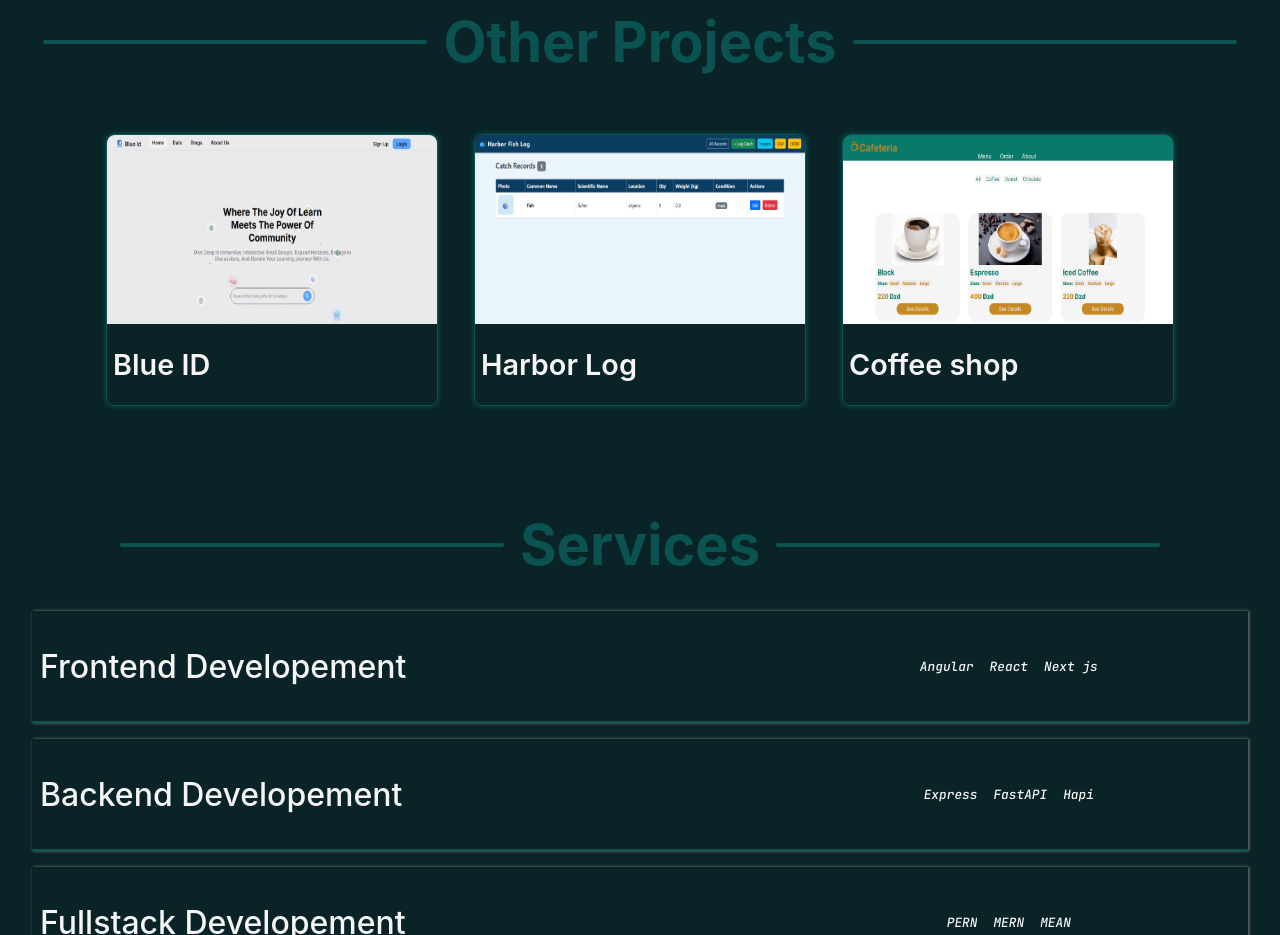
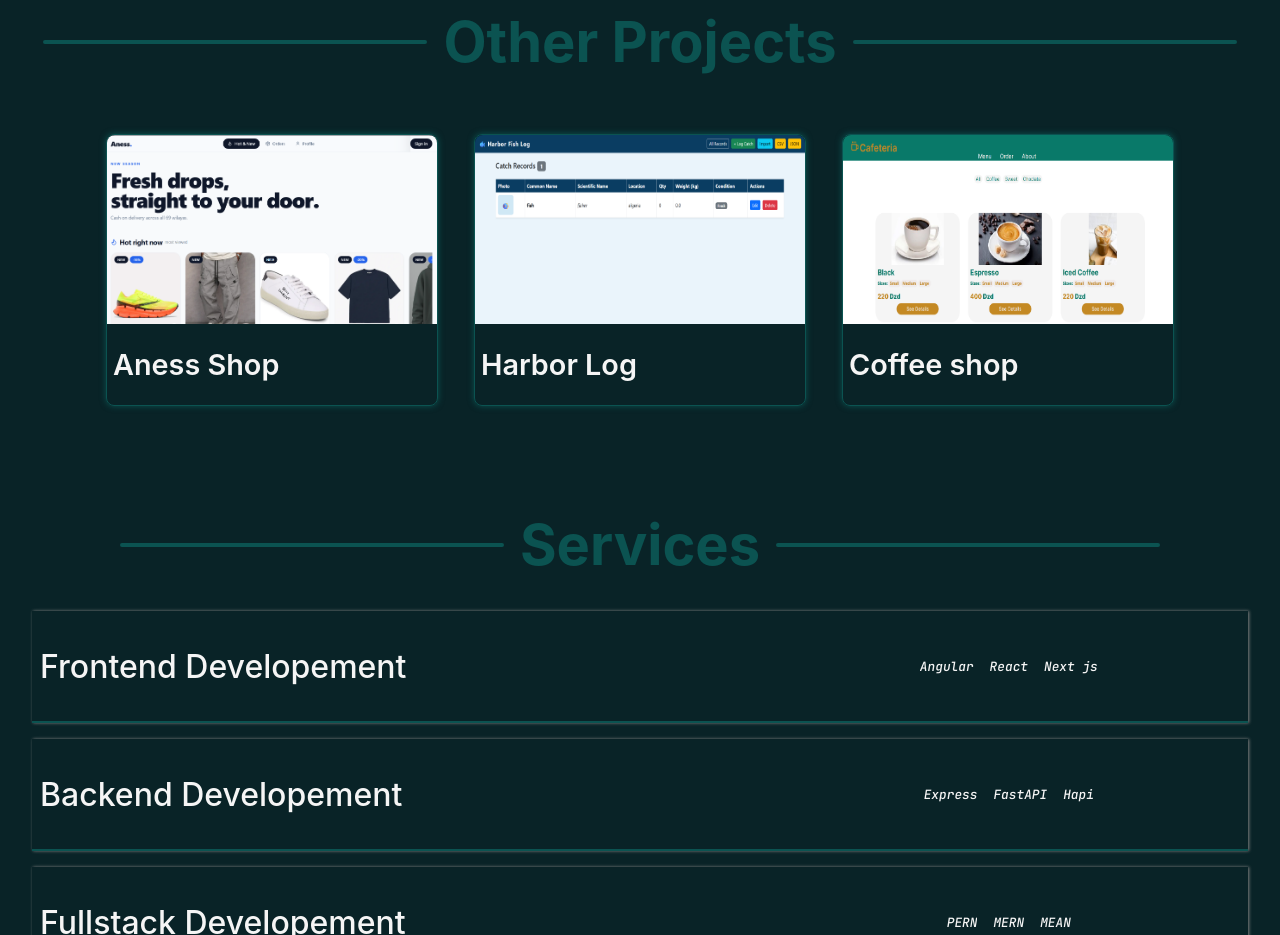
Before and after one commit to aness793/Portfolio_2O26, a React (Vite) app: page / in a window 1280 px wide. Shown: the part 1420-2355 px from the top of the page. Built offline with nearby package versions, Linux system fonts and the light colour scheme.

Commit message:
adding ecom project

```diff
--- a/src/projects.jsx
+++ b/src/projects.jsx
@@ -29,13 +29,13 @@ export default function Projects() {
         </div>
                     <h1> <hr /> Other Projects <hr /> </h1>
         <div className="other-projects-container">
-          <a href="https://github.com/aness793/Blue-ID"target="_blank">
+          <a href="https://shop-mqx8g71zf-aness793s-projects.vercel.app/"target="_blank">
             <div className="project">
             <div className="project-image">
-              <img src="blue.png" alt="" />
+              <img src="ecom.png" alt="" />
           </div>
             <div className="project-left">
-              <h4 className="other-project-title">Blue ID
+              <h4 className="other-project-title">Aness Shop
             </h4>
 
 
```
Also changed, not shown: public/ecom.png (added).
